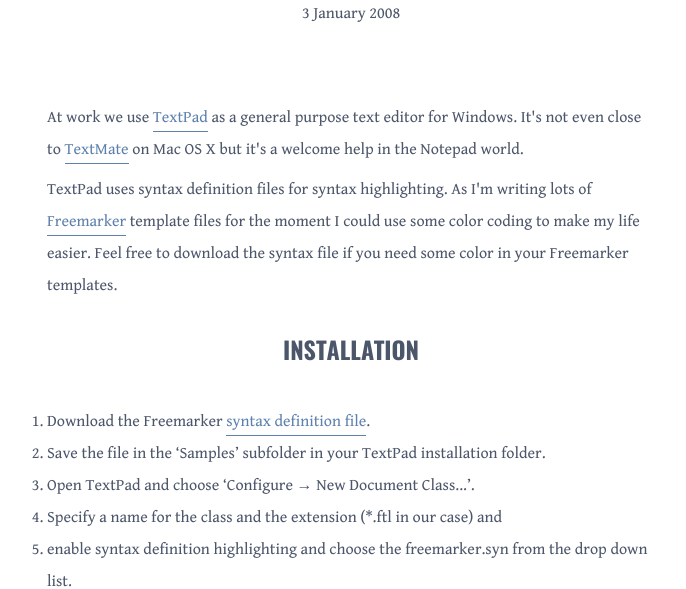
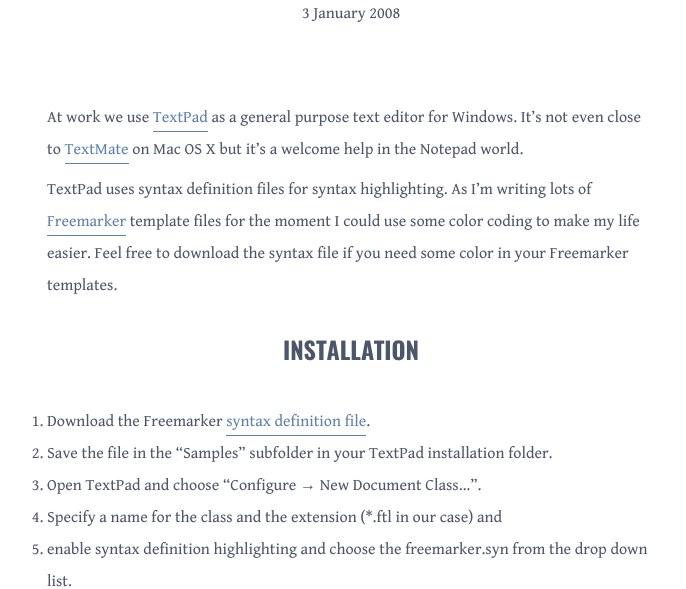
Before and after one commit to cimm/suffix, a Jekyll site: the page built from _posts/2008-01-03-freemarker-syntax-textpad.html, in a window 1280 px wide. Shown: the part 243-832 px from the top of the page, without its empty margins (289-975 px from the left). Built offline with Jekyll 4.4.1, drawn with Linux system fonts in a browser that asks for light colours; some of the changed lines change nothing that is shown.

Commit message:
Update quotes in Freemarker Textpad article

```diff
--- a/_posts/2008-01-03-freemarker-syntax-textpad.html
+++ b/_posts/2008-01-03-freemarker-syntax-textpad.html
@@ -6,16 +6,16 @@
 ---
 
 <div class="narrow-col">
-  <p>At work we use <a href="http://www.textpad.com/" title="A text editor for Windows">TextPad</a> as a general purpose text editor for Windows. It's not even close to <a href="http://macromates.com/" title="The missing editor for Mac OS X">TextMate</a> on Mac OS X but it's a welcome help in the Notepad world.</p>
+  <p>At work we use <a href="http://www.textpad.com/" title="A text editor for Windows">TextPad</a> as a general purpose text editor for Windows. It’s not even close to <a href="http://macromates.com/" title="The missing editor for Mac OS X">TextMate</a> on Mac OS X but it’s a welcome help in the Notepad world.</p>
 
-  <p>TextPad uses syntax definition files for syntax highlighting. As I'm writing lots of <a href="http://freemarker.org/" title="A Java templating engine library">Freemarker</a> template files for the moment I could use some color coding to make my life easier. Feel free to download the syntax file if you need some color in your Freemarker templates.</p>
+  <p>TextPad uses syntax definition files for syntax highlighting. As I’m writing lots of <a href="http://freemarker.org/" title="A Java templating engine library">Freemarker</a> template files for the moment I could use some color coding to make my life easier. Feel free to download the syntax file if you need some color in your Freemarker templates.</p>
 
   <h2>Installation</h2>
 
   <ol>
     <li>Download the Freemarker <a href="http://gist.github.com/279096" title="A Freemarker syntax definition file for TextPad">syntax definition file</a>.</li>
-    <li>Save the file in the &lsquo;Samples&rsquo; subfolder in your TextPad installation folder.</li>
-    <li>Open TextPad and choose &lsquo;Configure &rarr; New Document Class...&rsquo;.</li>
+    <li>Save the file in the “Samples” subfolder in your TextPad installation folder.</li>
+    <li>Open TextPad and choose “Configure &rarr; New Document Class…”.</li>
     <li>Specify a name for the class and the extension (*.ftl in our case) and</li>
     <li>enable syntax definition highlighting and choose the freemarker.syn from the drop down list.</li>
   </ol>
```
